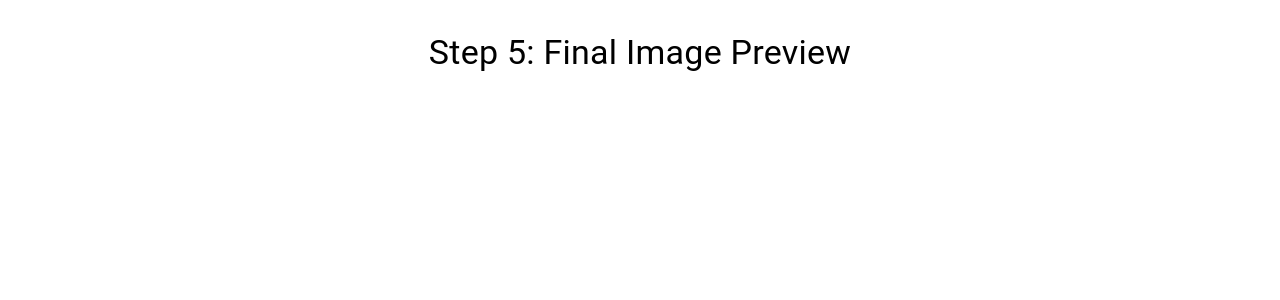
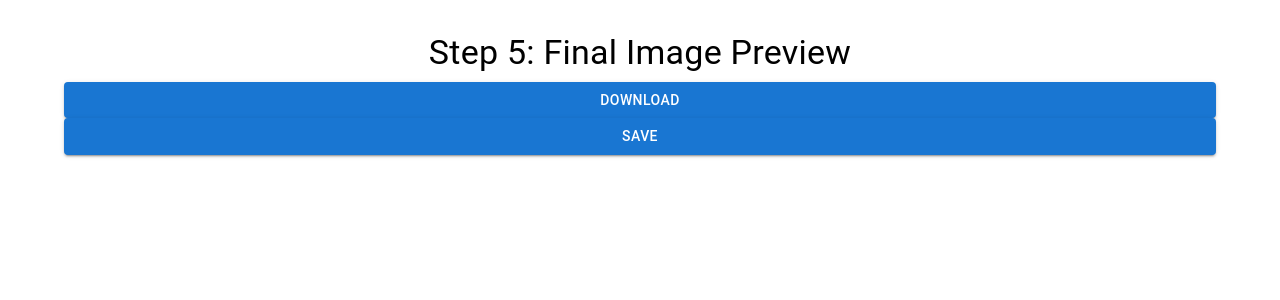
Before and after one commit to MrityunjayNPandey/adcreator, a React (Create React App) app: page /finalpanel in a window 1280 px wide. Shown: the top 300 px of the page. Built offline with nearby package versions, Linux system fonts and the light colour scheme; a web font is replaced by a local one.

Commit message:
Added download and compression

```diff
--- a/src/Pages/AdvancePanel.js
+++ b/src/Pages/AdvancePanel.js
@@ -61,7 +61,6 @@ export default function AdvancePanel() {
   const handleSaveToImage = () => {
     const uri = stageRef.current.toDataURL();
     dispatch(setFinalPhoto(uri));
-    console.log(uri);
     navigate("/finalpanel");
   };
 
--- a/src/Pages/FinalPanel.js
+++ b/src/Pages/FinalPanel.js
@@ -1,8 +1,10 @@
-import React from "react";
+import React, { useState } from "react";
 import { makeStyles } from "@material-ui/core";
-import { useSelector } from "react-redux";
 import { Typography } from "@material-ui/core";
 import { Button, Container } from "@mui/material";
+import { useDispatch, useSelector } from "react-redux";
+import { setFinalPhoto } from "../Redux/actions";
+
 const useStyles = makeStyles((theme) => ({
   container: {
     maxWidth: 1200,
@@ -78,24 +80,68 @@ const useStyles = makeStyles((theme) => ({
   },
 }));
 
+const compressImage = (imageDataUrl, maxSizeInBytes) => {
+  return new Promise((resolve, reject) => {
+    const img = new Image();
+    img.src = imageDataUrl;
+    img.onload = () => {
+      const canvas = document.createElement("canvas");
+      const ctx = canvas.getContext("2d");
+
+      const maxDimension = Math.max(img.width, img.height);
+      const scaleFactor = maxDimension > 1200 ? 1200 / maxDimension : 1;
+
+      canvas.width = img.width * scaleFactor;
+      canvas.height = img.height * scaleFactor;
+
+      ctx.drawImage(
+        img,
+        0,
+        0,
+        img.width,
+        img.height,
+        0,
+        0,
+        canvas.width,
+        canvas.height
+      );
+
+      const compressedDataUrl = canvas.toDataURL("image/jpeg", 0.8); // Adjust the compression quality as needed
+      resolve(compressedDataUrl);
+    };
+    img.onerror = (error) => reject(error);
+  });
+};
+
 const FinalPanel = () => {
   const classes = useStyles();
   const { finalPhoto } = useSelector((state) => state);
-  console.log("finalPhoto", finalPhoto);
+  //   console.log("finalPhoto", finalPhoto);
 
   const handleDownload = () => {
-    // Create a temporary link element
     const link = document.createElement("a");
     link.href = finalPhoto;
     link.download = "finalImage.jpg"; // Set the desired file name
     link.target = "_blank";
-
-    // Simulate a click to start the download
     document.body.appendChild(link);
     link.click();
+    document.body.removeChild(link);
+  };
 
-    // Clean up the temporary link element
-    document.body.removeChild(link);
+  const dispatch = useDispatch();
+
+  const handleSave = async () => {
+    const imageFile = finalPhoto;
+    const maxSizeInBytes = 1; // Bytes
+    console.log(imageFile.length);
+    if (imageFile.length > maxSizeInBytes) {
+      const compressedImageDataURL = await compressImage(
+        imageFile,
+        maxSizeInBytes
+      );
+      dispatch(setFinalPhoto(compressedImageDataURL));
+      console.log(compressedImageDataURL.length);
+    }
   };
 
   return (
@@ -113,18 +159,21 @@ const FinalPanel = () => {
             />
           </div>
         )}
-        {finalPhoto && (
-          <div>
         <Button
           variant="contained"
-              color="primary"
-              className={classes.downloadButton}
+          className={classes.redButton}
           onClick={handleDownload}
         >
           Download
         </Button>
-          </div>
-        )}
+        <Button
+          variant="contained"
+          color="primary"
+          onClick={handleSave}
+          className={classes.blueButton}
+        >
+          Save
+        </Button>
       </form>
     </Container>
   );
```
Lines whose indentation alone changed are shown as unchanged.
